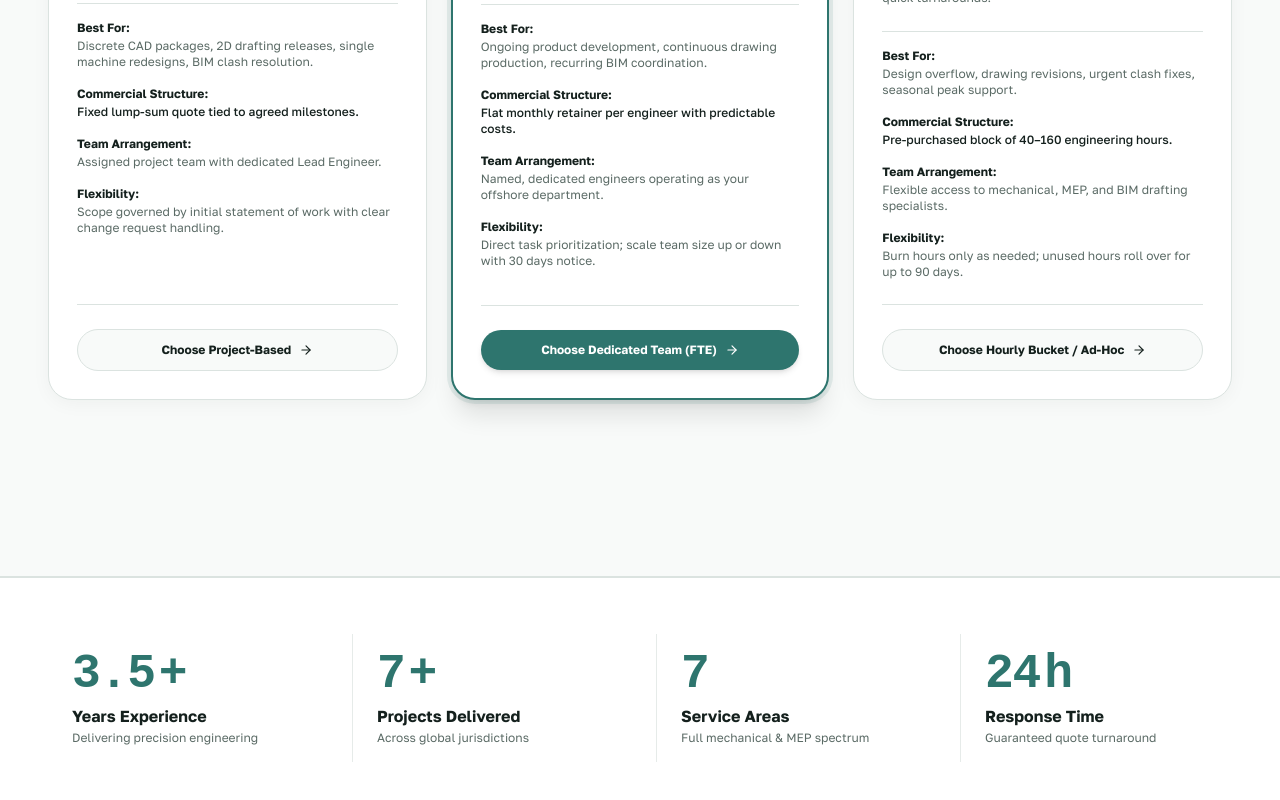
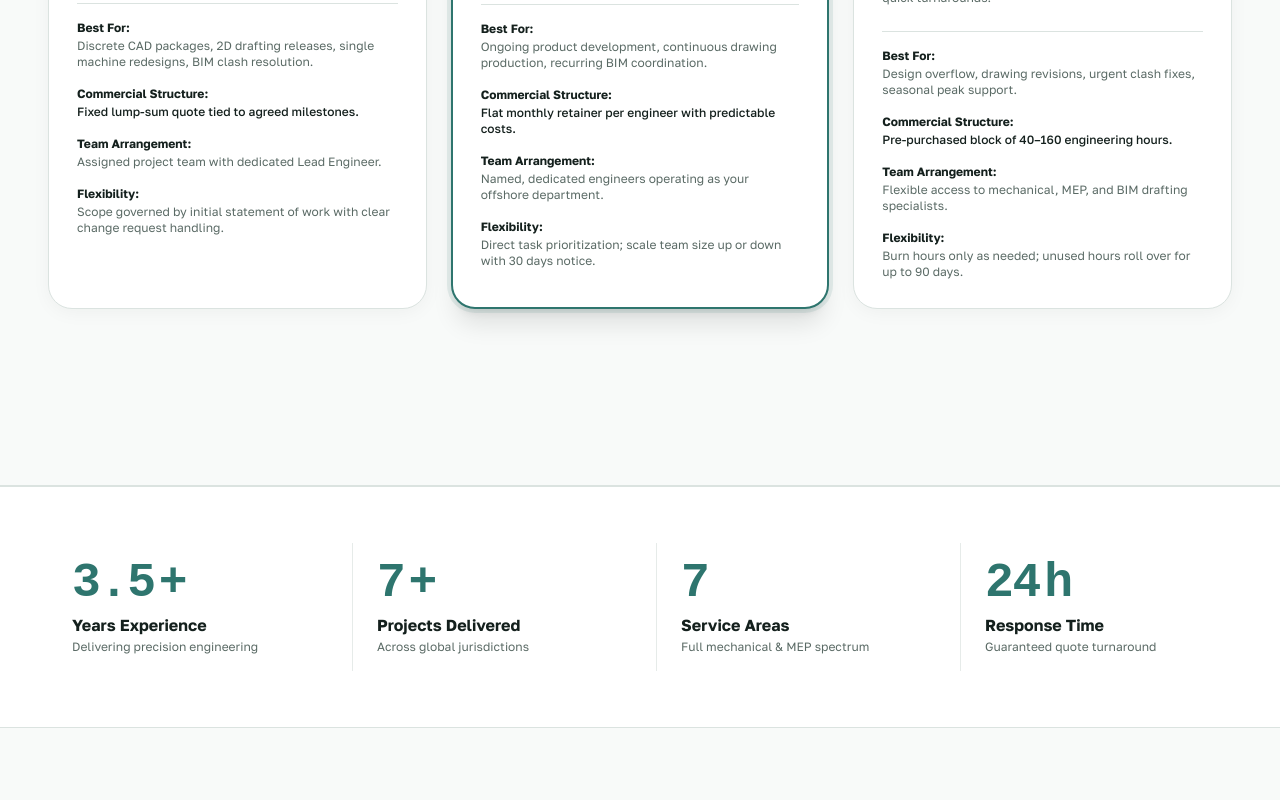
Before and after one commit to mdshafayatullahshanto/escalup, a React (Vite) app: page / in a window 1280 px wide. Shown: the part 11200-12000 px from the top of the page. Built offline with nearby package versions, Linux system fonts and the light colour scheme; no server answers.

Commit message:
feat: remove choose engagement model action buttons

```diff
--- a/src/components/OffshoreModel.jsx
+++ b/src/components/OffshoreModel.jsx
@@ -11,7 +11,6 @@ import {
   ShieldCheck,
   DollarSign,
   MessageSquare,
-  ArrowRight,
   Zap
 } from 'lucide-react';
 import SectionHeading from './SectionHeading';
@@ -93,18 +92,6 @@ const ENGAGEMENT_MODELS = [
 ];
 
 export default function OffshoreModel() {
-  const handleQuoteClick = (e, modelName) => {
-    e.preventDefault();
-    const contactEl = document.getElementById('contact');
-    if (contactEl) {
-      contactEl.scrollIntoView({ behavior: 'smooth' });
-      const modelSelect = document.getElementById('form-model');
-      if (modelSelect && modelName) {
-        modelSelect.value = modelName;
-      }
-    }
-  };
-
   return (
     <section id="offshore-model" className="py-20 md:py-28 bg-[#F8FAF9] border-b border-[#DBE3E0] relative scroll-mt-12">
       <div className="w-full max-w-[1600px] 2xl:max-w-[1760px] mx-auto px-4 sm:px-6 md:px-8 lg:px-12 2xl:px-16">
@@ -244,21 +231,6 @@ export default function OffshoreModel() {
                     </div>
                   </div>
                 </div>
-
-                <div className="pt-6 mt-6 border-t border-[#DBE3E0]">
-                  <a
-                    href="#contact"
-                    onClick={(e) => handleQuoteClick(e, model.name)}
-                    className={`w-full py-3 rounded-full text-xs font-bold transition-all flex items-center justify-center gap-2 cursor-pointer ${
-                      model.popular
-                        ? 'bg-[#2E756E] hover:bg-[#255E58] text-white shadow-md'
-                        : 'bg-[#F8FAF9] hover:bg-[#F4F6F5] text-[#14201D] border border-[#DBE3E0] hover:border-[#2E756E]'
-                    }`}
-                  >
-                    <span>Choose {model.name}</span>
-                    <ArrowRight className="w-3.5 h-3.5" />
-                  </a>
-                </div>
               </motion.div>
             ))}
           </motion.div>
```
